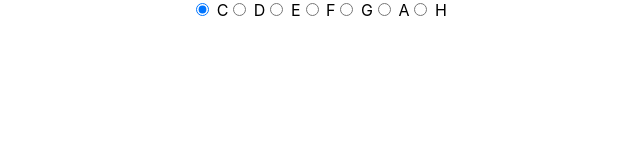
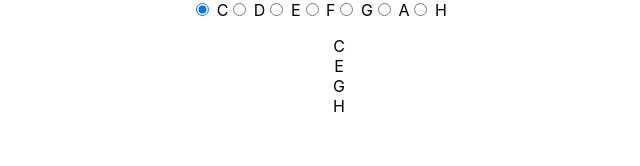
Before and after one commit to martepeluk/achordio, a React (Create React App) app: page / in a window 1280 px wide. Both pictures are taken after a click on the radio button 523 px from the left and 9 px from the top of the page. Shown: the top 166 px of the page, without its empty margins (321-961 px from the left). Built offline with nearby package versions, Linux system fonts and the light colour scheme.

Commit message:
Added chords component to display the chord list after selection is done.

```diff
--- a/src/App.tsx
+++ b/src/App.tsx
@@ -1,5 +1,6 @@
 import React from 'react';
 import './App.css';
+import Chord from './chords/chord';
 
 const noteValues: Record<number, string> = {
   0: 'C',
@@ -16,9 +17,14 @@ const noteValues: Record<number, string> = {
   11: 'H'
 }
 
-class App extends React.Component {
-
-
+class App extends React.Component<{}, {notes: string[]}> {
+  constructor(props: any) {
+    super(props);
+    this.state = {
+      notes: []
+    };
+    this.onChangeNote = this.onChangeNote.bind(this);
+  }
 
   onChangeNote(event: any) {
     var noteValue: number = +event.target.value;
@@ -26,6 +32,8 @@ class App extends React.Component {
     console.log(noteValues[(noteValue + 4) % 12]);
     console.log(noteValues[(noteValue + 7) % 12]);
     console.log(noteValues[(noteValue + 11) % 12]);
+    var noteList : any = [noteValues[noteValue], noteValues[(noteValue + 4) % 12], noteValues[(noteValue + 7) % 12], noteValues[(noteValue + 11) % 12]]
+    this.setState({notes : noteList});
   }
 
   render() {
@@ -40,6 +48,8 @@ class App extends React.Component {
           <input type="radio" value="9" name="note" /> A
           <input type="radio" value="11" name="note" /> H
         </div>
+
+        <Chord notes={this.state.notes}/>
       </div>
     );
   }
--- /dev/null
+++ b/src/chords/chord.css
@@ -0,0 +1,3 @@
+.chord-list {
+    list-style-type: none;
+}
--- /dev/null
+++ b/src/chords/chord.tsx
@@ -0,0 +1,17 @@
+import React from 'react';
+import './chord.css'
+
+function Chord(props: any) {
+    const notes = props.notes;
+    const chordList = notes.map((note: string) => <li key={note}>
+        {note}
+    </li>
+    );
+    return (
+        <div>
+            <ul className="chord-list">{chordList}</ul>
+        </div>
+    );
+}
+
+export default Chord;
--- a/tsconfig.json
+++ b/tsconfig.json
@@ -21,6 +21,7 @@
     "jsx": "react-jsx"
   },
   "include": [
-    "src"
+    "src",
+    "src/chords"
   ]
 }
```
